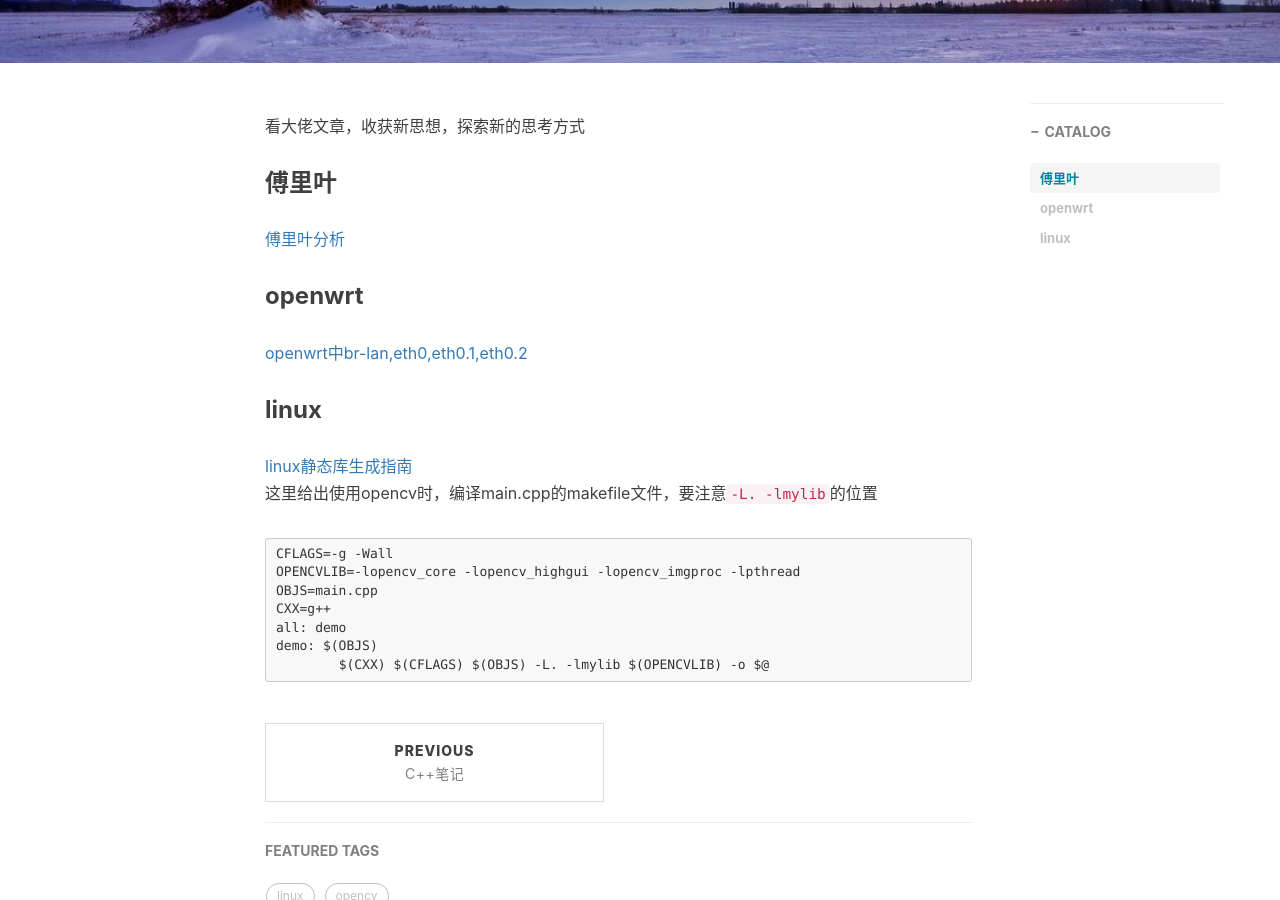
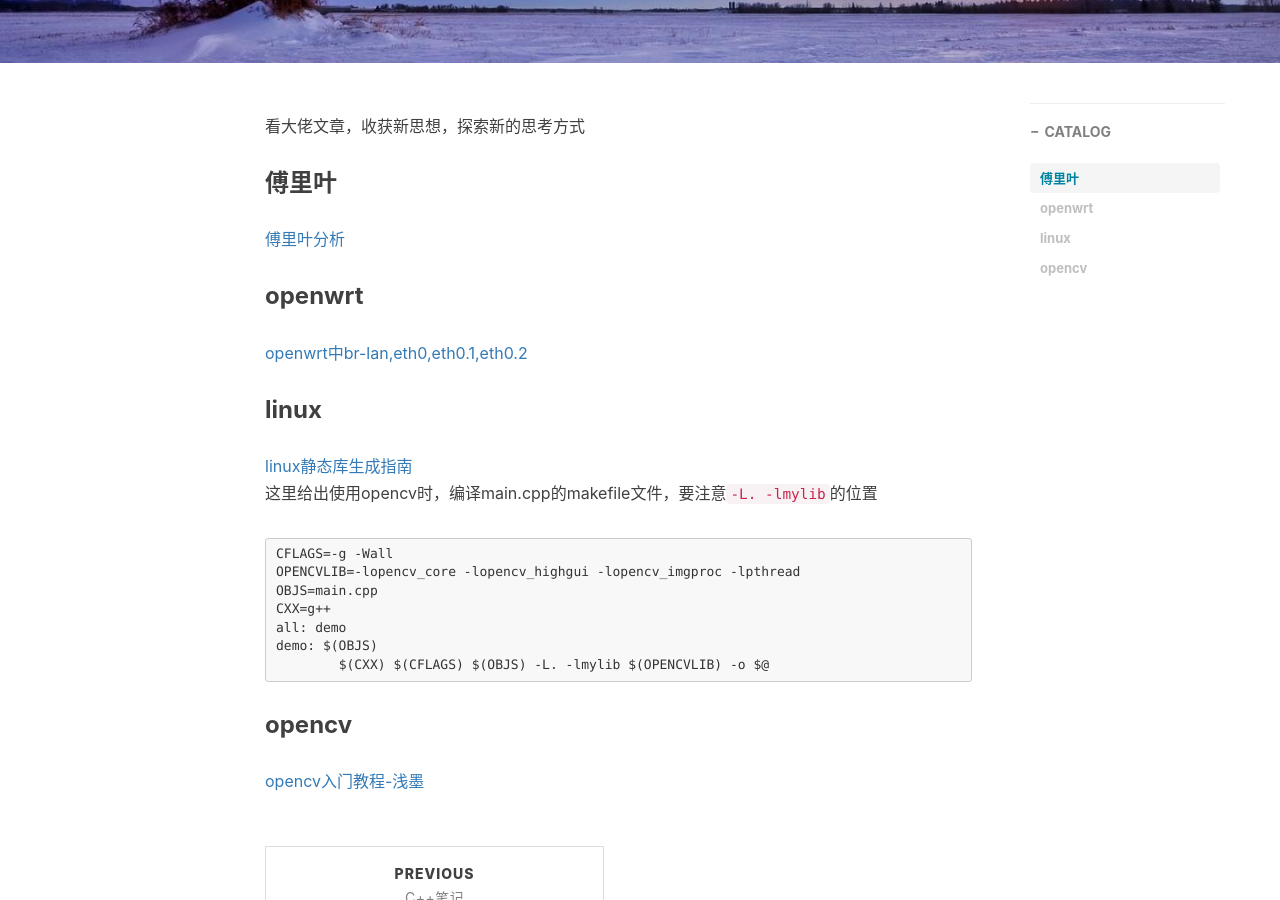
Before and after one commit to Lmonologue/baymax.github.io, a Jekyll site: the page built from _posts/2017-05-27-好文章.md, in a window 1280 px wide and 900 px high, scrolled down 460 px. Built offline with Jekyll 4.4.1, drawn with Linux system fonts in a browser that asks for light colours; nearby versions of some CDN libraries; comment, search, counter and statistics services are not loaded.

Commit message:
Update 2017-05-27-好文章.md

````diff
--- a/_posts/2017-05-27-好文章.md
+++ b/_posts/2017-05-27-好文章.md
@@ -34,3 +34,6 @@ all: demo
 demo: $(OBJS)
 	$(CXX) $(CFLAGS) $(OBJS) -L. -lmylib $(OPENCVLIB) -o $@
 ```
+### opencv
+
+[opencv入门教程-浅墨](http://m.blog.csdn.net/column/details?alias=opencv-tutorial)
````
